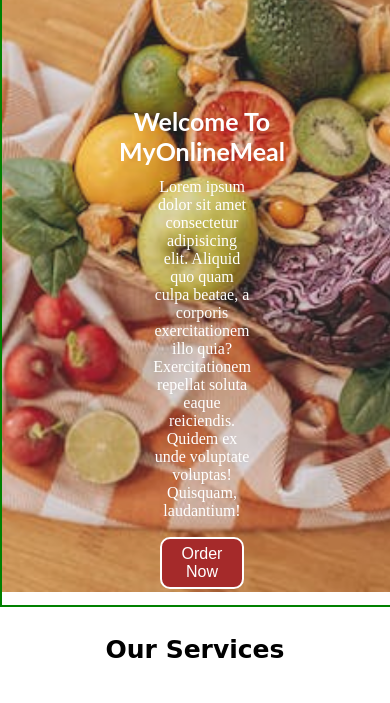
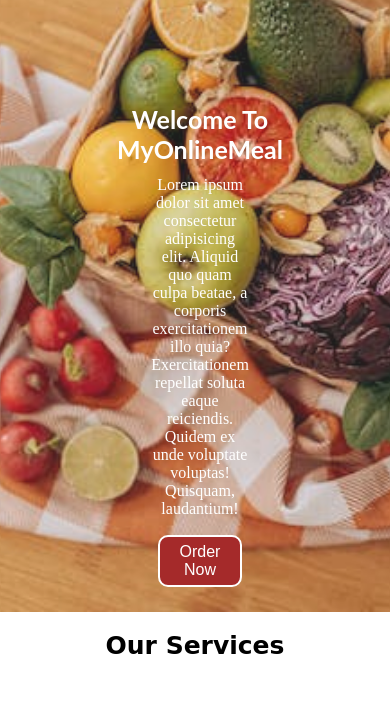
Before and after one commit to RehanRaza111/Food-Delivery-Website-Responsive, a plain HTML site: page index.html in a window 390 px wide. Shown: the part 108-811 px from the top of the page. Drawn offline with Linux system fonts and the light colour scheme.

Commit message:
styling for home updated in mobile device

```diff
--- a/CSS/phone.css
+++ b/CSS/phone.css
@@ -17,15 +17,16 @@
 /*
 Home Section */
 #home{
-    border: 2px solid green;
+    /* border: 2px solid green; */
     height: 600px;
+
 
 
 }
 
 #home::before{
 
-    height:700px;
+    height:720px;
 
 }
 
```
